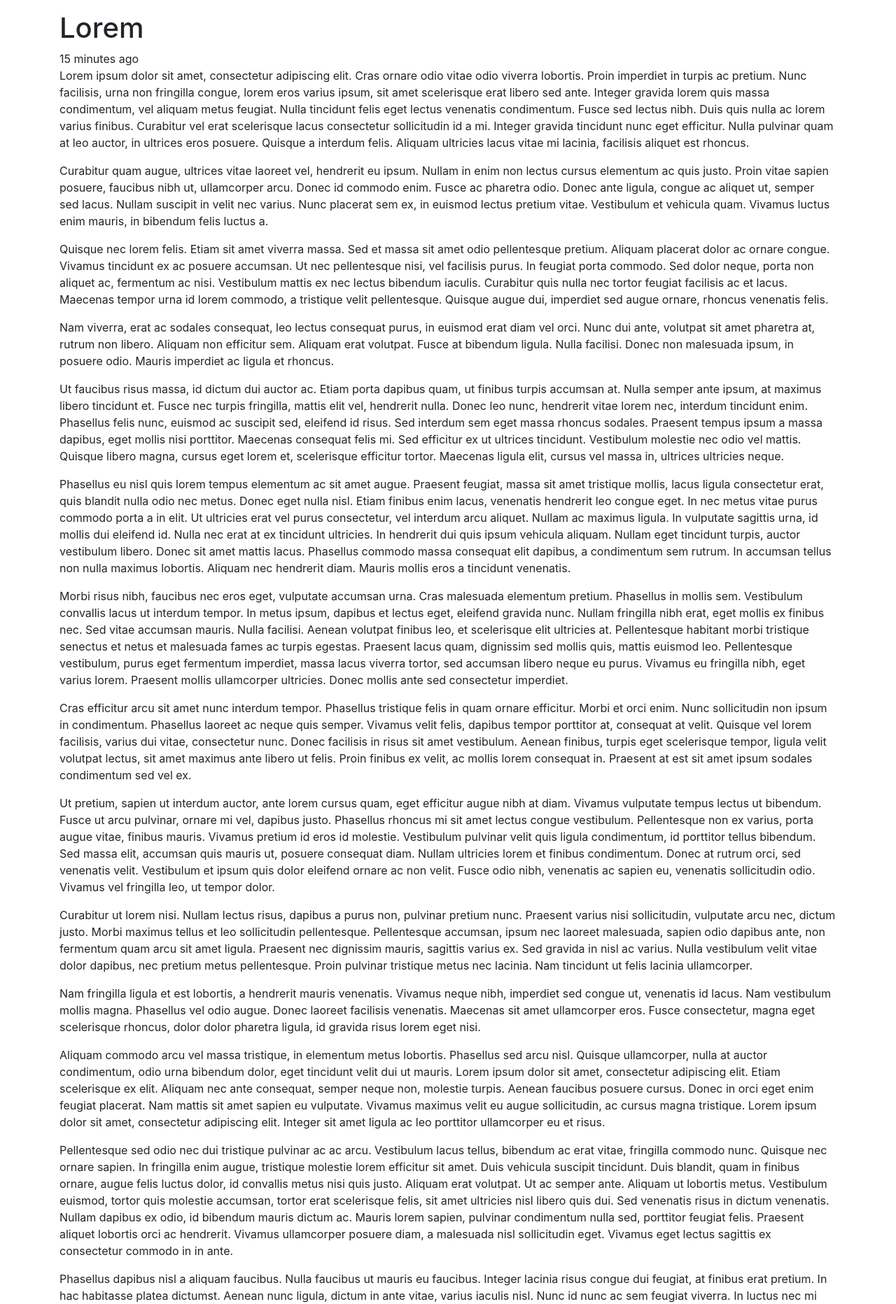
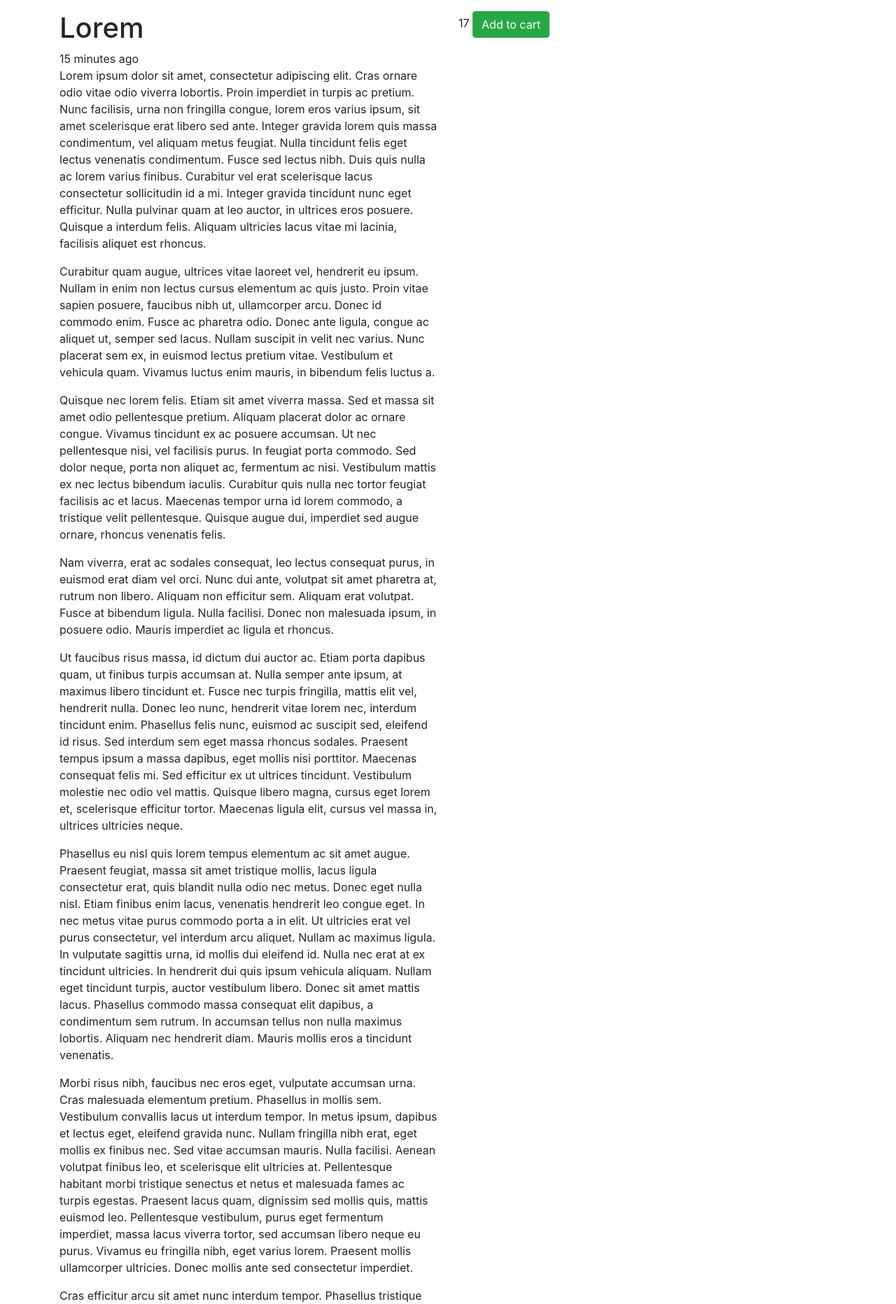
Before and after one commit to uzairhyd/djangoecom, a Django app: a page that uses src/products/templates/products/detail.html in a window 1280 px wide. Shown: the part 56-1920 px from the top of the page at 70% size. Run offline with Django 3.2, Linux system fonts and the light colour scheme; data comes from the database, SQL or seed files in the repository; both versions use the stored data as it was after the commit; some libraries are stand-ins or nearby versions.

Commit message:
updated cart

```diff
--- a/src/carts/models.py
+++ b/src/carts/models.py
@@ -1,5 +1,6 @@
 from django.conf import settings
 from django.db import models
+from django.db.models.signals import pre_save, post_save, m2m_changed
 
 from products.models import Product
 
@@ -33,6 +34,7 @@ class CartManager(models.Manager):
 class Cart(models.Model):
     user        = models.ForeignKey(User, null=True, blank=True, on_delete=models.CASCADE)
     products    = models.ManyToManyField(Product, blank=True)
+    subtotal    = models.DecimalField(default=0.00, max_digits=100, decimal_places=2)
     total       = models.DecimalField(default=0.00, max_digits=100, decimal_places=2)
     updated     = models.DateTimeField(auto_now=True)
     timestamp   = models.DateTimeField(auto_now_add=True)
@@ -42,3 +44,27 @@ class Cart(models.Model):
 
     def __str__(self):
         return str(self.id)
+
+
+def m2m_changed_cart_receiver(sender, instance, action, *args, **kwargs):
+    if action == 'post_add' or action == 'post_remove' or action == 'post_clear':
+        products = instance.products.all()
+        total = 0
+        for x in products:
+            total += x.price
+        if instance.subtotal != total:
+            instance.subtotal = total
+            instance.save()
+
+m2m_changed.connect(m2m_changed_cart_receiver, sender=Cart.products.through)
+
+
+
+
+def pre_save_cart_receiver(sender, instance, *args, **kwargs):
+    if instance.subtotal > 0:
+        instance.total = instance.subtotal + 10
+    else:
+        instance.total = 0.00
+
+pre_save.connect(pre_save_cart_receiver, sender=Cart)
--- /dev/null
+++ b/src/carts/urls.py
@@ -0,0 +1,12 @@
+
+from django.urls import path
+
+from .views import (
+    cart_home,
+    cart_update
+)
+
+urlpatterns = [
+    path('', cart_home, name='home'),
+    path('update/', cart_update, name='detail'),
+]
--- a/src/ecommerce/urls.py
+++ b/src/ecommerce/urls.py
@@ -30,7 +30,6 @@ from django.views.generic import TemplateView
 #     ProductFeaturedDetailView
 #     )
 
-from carts.views import cart_home
 
 from .views import home_page, about_page, contact_page, login_page, register_page
 
@@ -40,7 +39,7 @@ urlpatterns = [
     path('about/',about_page, name='about'),
     path('contact/',contact_page, name='contact'),
     path('login/', login_page, name='login'),
-    path('cart/', cart_home, name='cart'),
+    path('cart/', include(('carts.urls', 'cart'), namespace='cart')),
     path('register/', register_page, name='register'),
     path('bootstrap/', TemplateView.as_view(template_name='bootstrap/example.html')),
     path('products/', include(('products.urls', 'products'), namespace='products')),
--- a/src/products/templates/products/detail.html
+++ b/src/products/templates/products/detail.html
@@ -1,7 +1,7 @@
 {% extends "base.html" %}
 {% block content %}
     <div class="row">
-        <div class="col">
+        <div class="col-12 col-md-6">
             <h1>{{ object.title }}</h1>
             {{  object.timestamp|timesince }} ago
             {{ object.description|linebreaks }} <br />
@@ -9,5 +9,13 @@
                 <img src='{{ object.image.url }}' class='img-fluid' />
             {% endif %}
         </div>
+        <div class="col-12 col-md-6">
+            {{ cart }}
+            {%  if object in cart.products.all %}
+            In Cart <button class="btn btn-link">Remove?</button>
+            {% else %}
+            <button class="btn btn-success">Add to cart</button>
+            {% endif %}
+        </div>
     </div>
 {% endblock %}
--- a/src/products/views.py
+++ b/src/products/views.py
@@ -3,6 +3,7 @@ from django.views.generic import ListView, DetailView
 from django.http import Http404
 from django.shortcuts import render, get_object_or_404
 
+from carts.models import Cart
 from .models import Product
 # Create your views here.
 
@@ -60,6 +61,13 @@ class ProductDetailSlugView(DetailView):
     queryset = Product.objects.all()
     template_name = "products/detail.html"
 
+    def get_context_data(self, *args, **kwargs):
+        context = super(ProductDetailSlugView, self).get_context_data(*args, **kwargs)
+        request = self.request
+        cart_obj, new_obj = Cart.objects.new_or_get(request)
+        context['cart'] = cart_obj
+        return context
+
     def get_object(self, *args, **kwargs):
         request = self.request
         slug = self.kwargs.get('slug')
```
Also changed, not shown: src/carts/views.py (+22 -12 lines), src/carts/migrations/0002_cart_subtotal.py (added), src/db.sqlite3.
